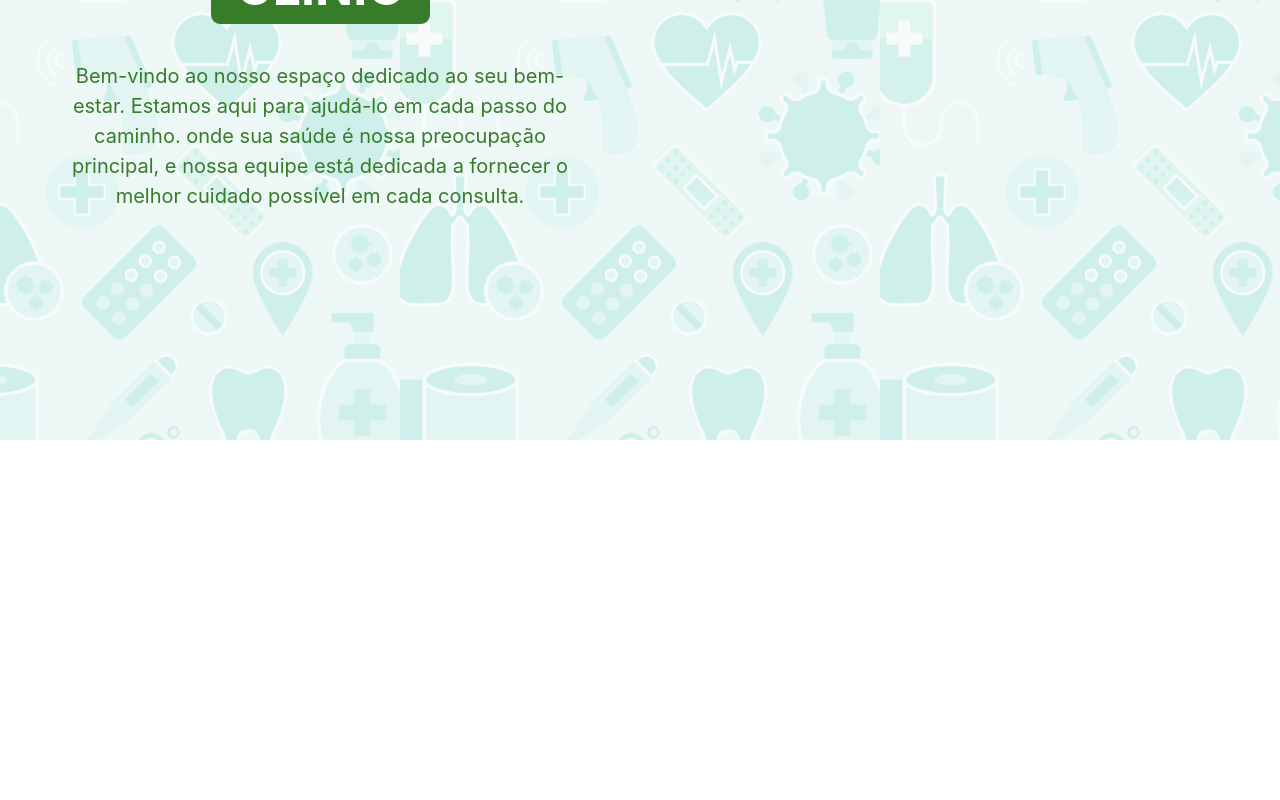
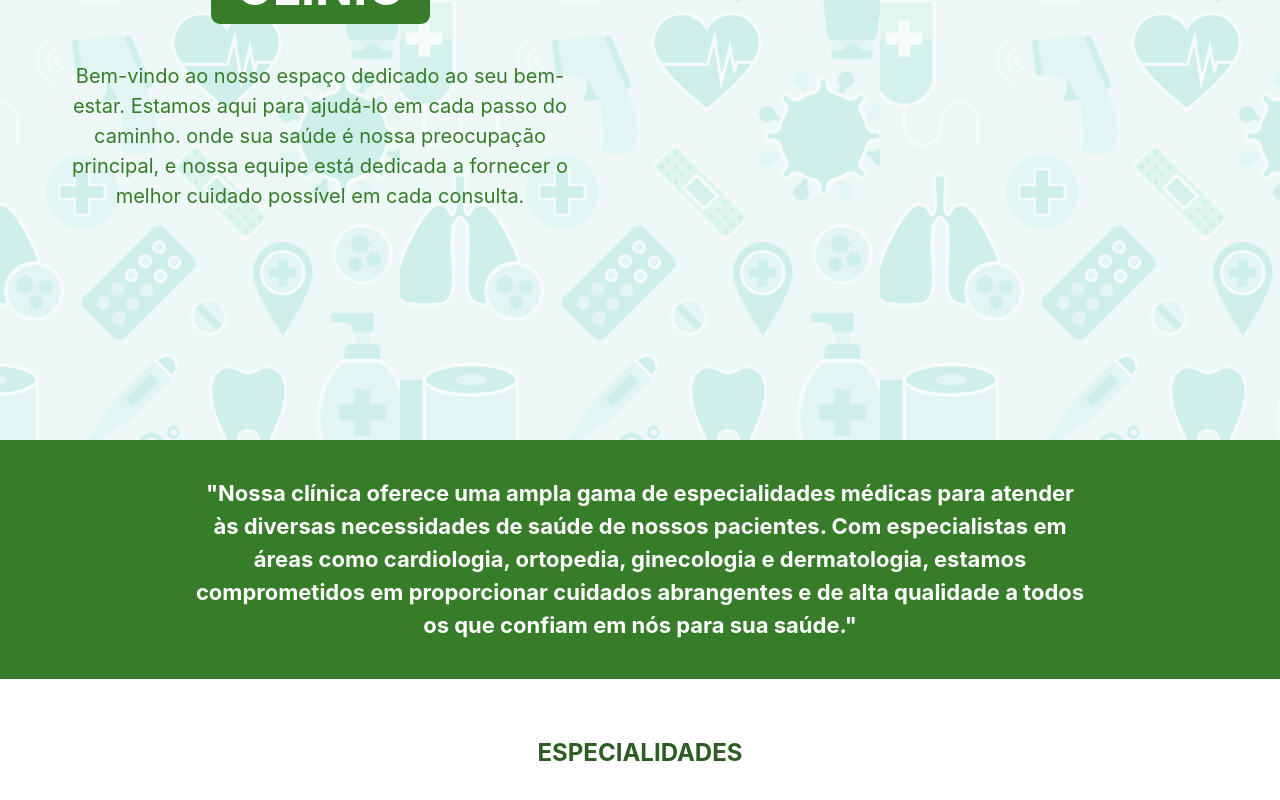
Before and after one commit to JhonatanBS/Clinic, a React (Create React App) app in the folder front-end/: page / in a window 1280 px wide. Shown: the part 360-1160 px from the top of the page. Before the commit the page ends 800 px from the top, so only its background shows below. Built offline with nearby package versions, Linux system fonts and the light colour scheme.

Commit message:
Creating orientation and title from section specialty

```diff
--- a/front-end/src/App.tsx
+++ b/front-end/src/App.tsx
@@ -2,18 +2,14 @@ import styles from "./App.module.css";
 
 import { Header } from './components/Header';
 import { Main } from './components/Main';
+import { Specialty } from "./components/Specialty";
 
 function App() {
   return (
     <div className={styles.app}>
-
       <Header />
       <Main />
-
-
-      <section>
-
-      </section>
+      <Specialty />
     </div>
   );
 }
--- /dev/null
+++ b/front-end/src/components/Specialty/index.tsx
@@ -0,0 +1,18 @@
+import styles from "./styles.module.css";
+
+export function Specialty() {
+  return (
+    <section className={styles.ContainerSpecialty}>
+      <aside>
+        <p className={styles.orientationSpecialty}>
+          "Nossa clínica oferece uma ampla gama de especialidades médicas para atender às diversas necessidades
+          de saúde de nossos pacientes. Com especialistas em áreas como cardiologia, ortopedia, ginecologia
+          e dermatologia, estamos comprometidos em proporcionar cuidados abrangentes e de alta qualidade
+          a todos os que confiam em nós para sua saúde."
+        </p>
+      </aside>
+
+      <h2 className={styles.titleSpecialty}>Especialidades</h2>
+    </section>
+  )
+}
--- /dev/null
+++ b/front-end/src/components/Specialty/styles.module.css
@@ -0,0 +1,36 @@
+.ContainerSpecialty {
+  width: 100%;
+  height: 100vh;
+
+}
+
+.ContainerSpecialty aside {
+  flex: 1;
+  background-color: var(--green-200);
+
+  display: flex;
+  justify-content: center;
+  align-items: center;
+}
+
+.orientationSpecialty {
+  font-size: 22px;
+  font-weight: bold;
+
+  text-align: center;
+  line-height: 1.5;
+
+  padding: 37px 15%;
+
+  color: var(--white);
+}
+
+.titleSpecialty {
+  font-size: 24px;
+  text-transform: uppercase;
+  text-align: center;
+
+  color: var(--green-100);
+
+  margin: 59px 0 75px;
+}
```
